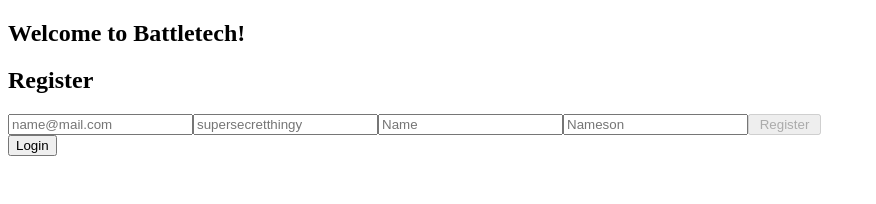
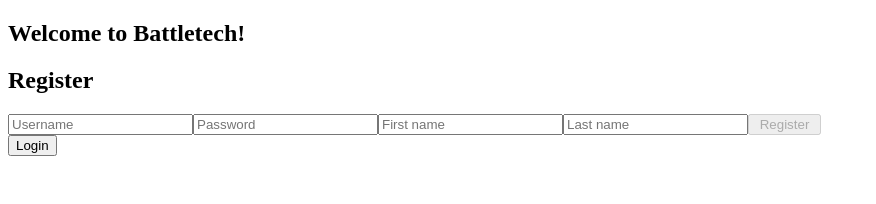
Before and after one commit to alexart721/battletech-centcom-client, a Next.js app: page / in a window 1280 px wide. Both pictures are taken after a click on the button "Register". Shown: the top 204 px of the page, without its empty margins (0-876 px from the left). Built offline with nearby package versions, Linux system fonts and the light colour scheme.

Commit message:
feat: change between login and register with button click

```diff
--- a/components/register.js
+++ b/components/register.js
@@ -50,28 +50,28 @@
       <form className="form" onSubmit={handleSubmit}>
         <input
           type="text"
-          placeholder="name@mail.com"
+          placeholder="Username"
           name="userName"
           value={state.userName}
           onChange={handleChange}
         />
         <input
           type="password"
-          placeholder="supersecretthingy"
+          placeholder="Password"
           name="password"
           value={state.password}
           onChange={handleChange}
         />
         <input
           type="text"
-          placeholder="Name"
+          placeholder="First name"
           name="firstName"
           value={state.firstName}
           onChange={handleChange}
         />
         <input
           type="text"
-          placeholder="Nameson"
+          placeholder="Last name"
           name="lastName"
           value={state.lastName}
           onChange={handleChange}
--- a/pages/index.js
+++ b/pages/index.js
@@ -11,8 +11,8 @@
 
   const handleClick = (e) => {
     setUserStatus(currentStatus => {
-      if (currentStatus) currentStatus = false;
-      else currentStatus = true;
+      if (currentStatus) return false;
+      return true;
     })
   }
 
```
